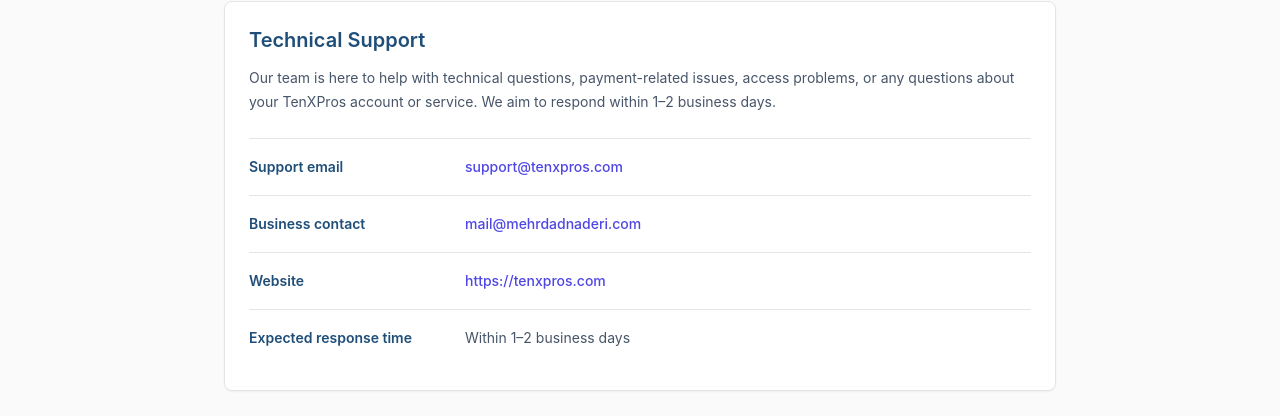
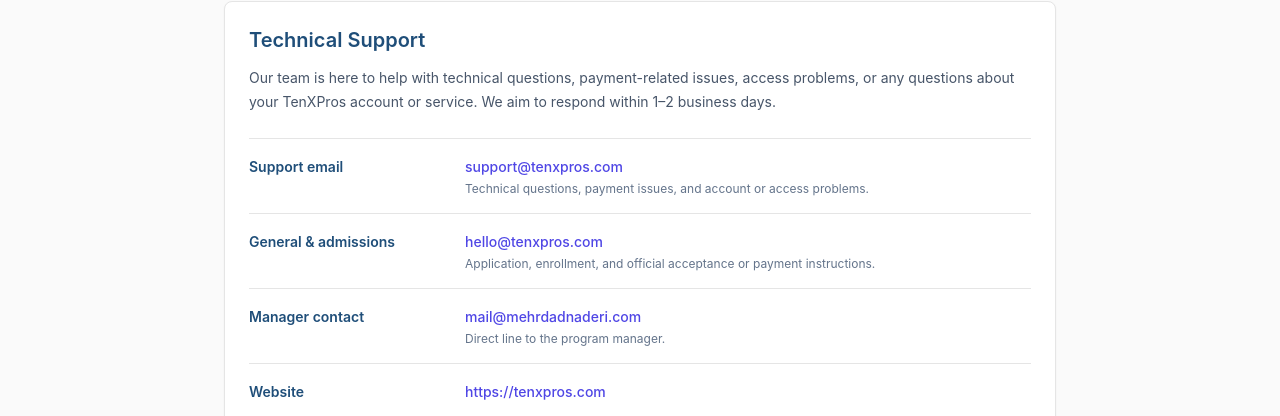
Before and after one commit to MehrdadNaderiCom/tenxpros-platform, a Next.js app in the folder app/: page /support in a window 1280 px wide. Shown: the part 384-800 px from the top of the page. Built offline with nearby package versions, Linux system fonts and the light colour scheme; no server answers.

Commit message:
Support page: add hello@ contact, rename Business contact to Manager contact
Lists the project's general/admissions email (hello@tenxpros.com)
alongside support@tenxpros.com, with short purpose notes per contact.
Renames "Business contact" to "Manager contact" (still mail@mehrdadnaderi.com).

```diff
--- a/app/src/app/(public)/support/page.tsx
+++ b/app/src/app/(public)/support/page.tsx
@@ -8,9 +8,25 @@
     "Contact TenXPros technical support for help with technical questions, payment issues, access problems, or questions about your account. We aim to respond within 1–2 business days.",
 };
 
-const contactDetails: Array<{ label: string; value: string; href?: string }> = [
-  { label: "Support email", value: "support@tenxpros.com", href: "mailto:support@tenxpros.com" },
-  { label: "Business contact", value: "mail@mehrdadnaderi.com", href: "mailto:mail@mehrdadnaderi.com" },
+const contactDetails: Array<{ label: string; value: string; href?: string; note?: string }> = [
+  {
+    label: "Support email",
+    value: "support@tenxpros.com",
+    href: "mailto:support@tenxpros.com",
+    note: "Technical questions, payment issues, and account or access problems.",
+  },
+  {
+    label: "General & admissions",
+    value: "hello@tenxpros.com",
+    href: "mailto:hello@tenxpros.com",
+    note: "Application, enrollment, and official acceptance or payment instructions.",
+  },
+  {
+    label: "Manager contact",
+    value: "mail@mehrdadnaderi.com",
+    href: "mailto:mail@mehrdadnaderi.com",
+    note: "Direct line to the program manager.",
+  },
   { label: "Website", value: "https://tenxpros.com", href: "https://tenxpros.com" },
   { label: "Expected response time", value: "Within 1–2 business days" },
 ];
@@ -33,7 +49,7 @@
         </p>
 
         <dl className="mt-6 divide-y divide-neutral-200 border-t border-neutral-200">
-          {contactDetails.map(({ label, value, href }) => (
+          {contactDetails.map(({ label, value, href, note }) => (
             <div key={label} className="flex flex-col gap-1 py-4 sm:flex-row sm:items-baseline sm:gap-6">
               <dt className="w-48 shrink-0 text-sm font-semibold text-navy-900">{label}</dt>
               <dd className="text-sm leading-6 text-slate-600">
@@ -44,6 +60,7 @@
                 ) : (
                   value
                 )}
+                {note ? <span className="mt-0.5 block text-xs text-slate-500">{note}</span> : null}
               </dd>
             </div>
           ))}
```
